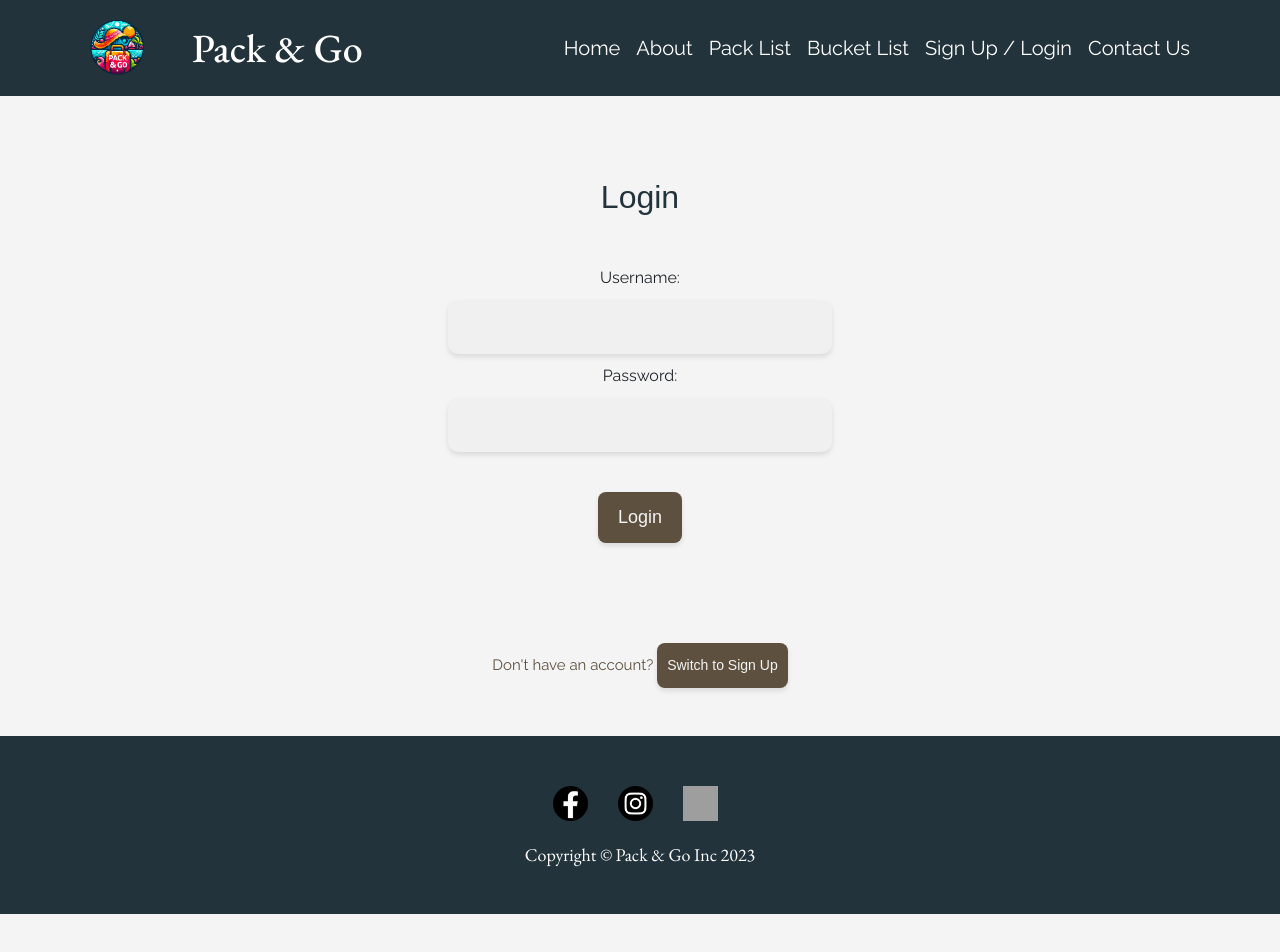
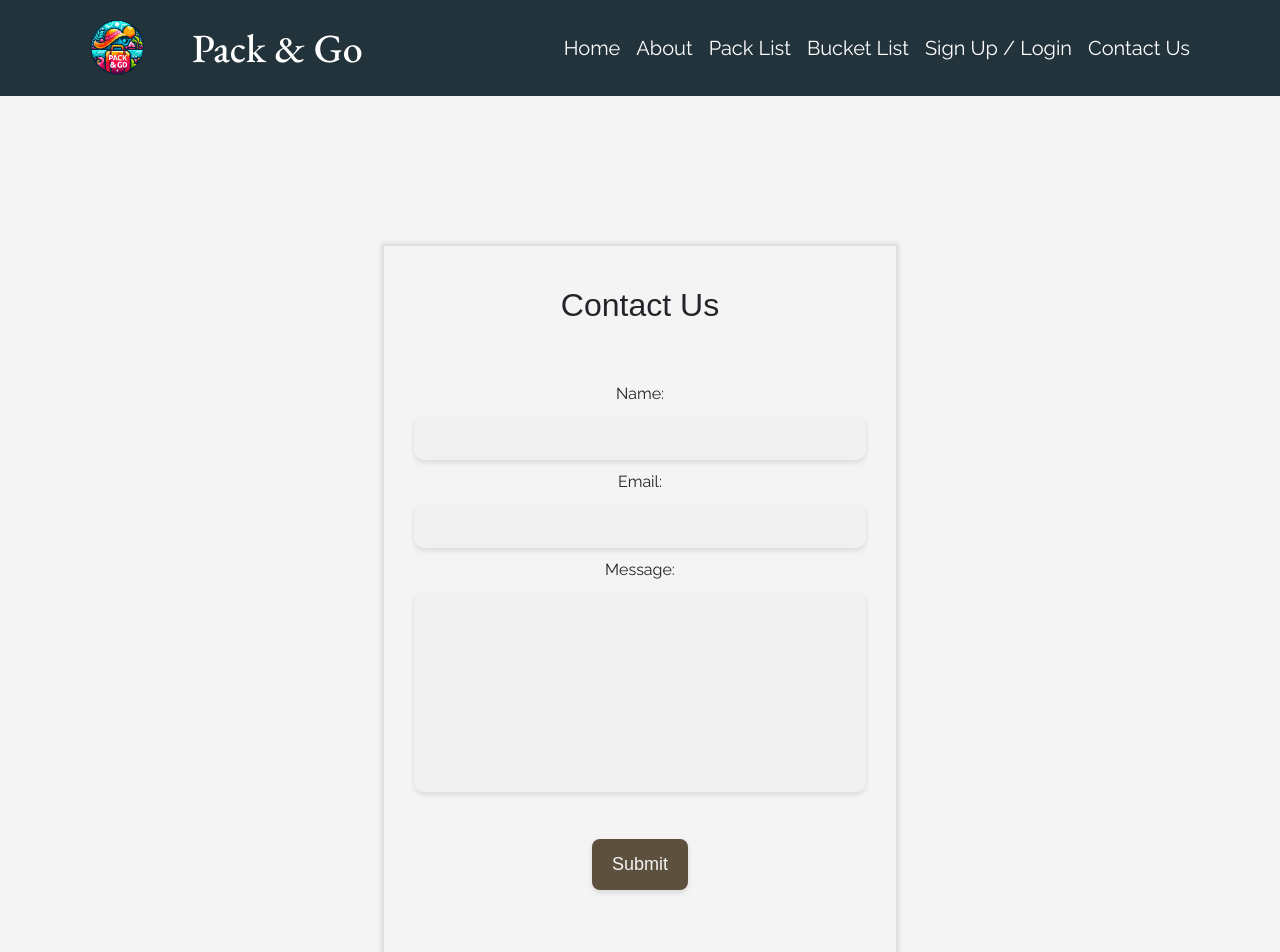
Before and after one commit to movi1/TravelBucketList, a React (Create React App) app: page /contact-us in a window 1280 px wide. Shown: the top 952 px of the page. Before the commit the page ends 914 px from the top, so only its background shows below. Built offline with nearby package versions, Linux system fonts and the light colour scheme; grey boxes are pictures that could not be loaded; a web font is replaced by a local one.

Commit message:
Added contact-us component jsx and css

```diff
--- a/src/App.js
+++ b/src/App.js
@@ -8,6 +8,7 @@ import TestimonialCarousel from "./components/testimonial-carousel/testimonial-c
 import { BucketList } from "./components/bucket-list/bucket-list";
 import PackList from './components/pack-list/pack-list';
 import Login from "./components/login-signup/log-in";
+import ContactUs from "./components/contact-us/contact-us";
 import { Footer } from "./components/footer/footer";
 
 import "animate.css/animate.min.css";
@@ -23,7 +24,7 @@ function App() {
         <Route path="/pack-list" element={<PackList />} />
         <Route path="/bucket-list" element={<BucketList />} />
         <Route path="/signup-login" element={<Login />} />
-        <Route path="/contact-us" element={<Login />} />
+        <Route path="/contact-us" element={<ContactUs />} />
       </Routes>
       <Footer /> {/* this will be on every page */}
     </div>
--- /dev/null
+++ b/src/components/contact-us/contact-us.css
@@ -0,0 +1,100 @@
+.contact-container {
+  padding: 150px 0;
+}
+
+.contact-box {
+  width: 40%;
+  margin: auto;
+  padding: 40px 0;
+  padding-bottom: 0;
+  justify-content: center;
+  box-shadow: 0 0 4px 3px rgba(0, 0, 0, 0.1);
+  text-align: center;
+}
+
+/* Styles for the form inside the container */
+.contact-form {
+  padding: 40px 30px;
+}
+
+/* Responsive Styling for Smaller Screens */
+@media (max-width: 767px) {
+  .contact-box {
+    width: 80%;
+  }
+}
+
+.error-message {
+  color: red;
+  font-size: 0.9em;
+  padding-top: 10px;
+}
+
+.contact-box p {
+  text-align: center;
+  font-family: "Raleway", sans-serif;
+  padding: 30px 0;
+}
+
+.contact-image {
+    width: 50%;
+}
+
+.contact-form label {
+  text-align: center;
+  font-family: "Raleway", sans-serif;
+  padding: 10px 0;
+}
+
+/* Styles for input fields inside the form */
+.contact-form input,
+.contact-form textarea {
+  text-align: center;
+  font-family: "Raleway", sans-serif;
+  padding: 10px 0;
+}
+
+/* Styles for input fields inside the form */
+.contact-form textarea {
+  width: 100%;
+  padding: 15px;
+  border: none;
+  border-radius: 10px;
+  font-size: 16px;
+  box-shadow: 0px 3px 5px rgba(10, 9, 8, 0.1);
+  transition: border 0.3s ease;
+  box-sizing: border-box;
+  background-color: #f0f0f0;
+  resize: none; /* Disable manual resizing */
+  overflow-y: hidden; /* Hide vertical scrollbar initially */
+  height: 200px; /* Set an initial height, adjust as needed */
+}
+
+/* Styles for labels inside the form */
+.contact-form label {
+  text-align: center;
+  font-family: "Raleway", sans-serif;
+  padding: 10px 0;
+}
+
+/* Styles for login/signup buttons */
+.contact-submit-btn {
+  font-family: "Raley", sans-serif;
+  background-color: #5e503f;
+  padding: 12px 20px;
+  font-size: 18px;
+  text-decoration: none;
+  border: none;
+  border-radius: 8px;
+  cursor: pointer;
+  color: #f4f4f4;
+  margin: 40px 0;
+  transition: background-color 0.3s;
+  box-shadow: 0px 3px 5px rgba(10, 9, 8, 0.1);
+}
+
+/* Hover styles for login/signup buttons */
+.contact-submit-btn:hover {
+  background-color: #22333b;
+  box-shadow: 0px 6px 10px rgba(0, 0, 0.5, 0.2);
+}
--- /dev/null
+++ b/src/components/contact-us/contact-us.jsx
@@ -0,0 +1,93 @@
+import React, { useState } from "react";
+import "./contact-us.css";
+import { Link } from "react-router-dom";
+
+const ContactUs = () => {
+  const [name, setName] = useState("");
+  const [email, setEmail] = useState("");
+  const [message, setMessage] = useState("");
+  const [isSubmitted, setIsSubmitted] = useState(false);
+  const [errors, setErrors] = useState({});
+
+  const validateForm = () => {
+    const errors = {};
+
+    if (!name.trim()) {
+      errors.name = "Name is required";
+    }
+
+    if (!email.trim()) {
+      errors.email = "Email is required";
+    }
+
+    if (!message.trim()) {
+      errors.message = "Message is required";
+    }
+
+    return errors;
+  };
+
+  const handleSubmit = (e) => {
+    e.preventDefault();
+
+    const formErrors = validateForm();
+
+    if (Object.keys(formErrors).length === 0) {
+      setIsSubmitted(true);
+      // Simulate a successful form submission
+      console.log("Form submitted:", { name, email, message });
+    } else {
+      setErrors(formErrors);
+    }
+  };
+
+  return (
+    <div className="contact-container">
+      <div className="contact-box">
+        <h2>Contact Us</h2>
+        {isSubmitted ? (
+          <>
+            <p>Thank you for your message, we'll be in touch!</p>
+            <Link to="/">
+            <img className="contact-image" src="images/bg-sea.png" alt="Mountain Sea Scenery" />
+            <p>Back to Homepage</p>
+            </Link>
+          </>
+        ) : (
+          <form className="contact-form" onSubmit={handleSubmit}>
+            <label>Name:</label>
+            <input
+              type="text"
+              value={name}
+              onChange={(e) => setName(e.target.value)}
+            />
+            {errors.name && <p className="error-message">{errors.name}</p>}
+
+            <label>Email:</label>
+            <input
+              type="email"
+              value={email}
+              onChange={(e) => setEmail(e.target.value)}
+            />
+            {errors.email && <p className="error-message">{errors.email}</p>}
+
+            <label>Message:</label>
+            <textarea
+              value={message}
+              onChange={(e) => setMessage(e.target.value)}
+            />
+            {errors.message && (
+              <p className="error-message">{errors.message}</p>
+            )}
+
+            <button className="contact-submit-btn" type="submit">
+              Submit
+            </button>
+          </form>
+        )}
+      </div>
+    </div>
+  );
+};
+
+export default ContactUs;
```
